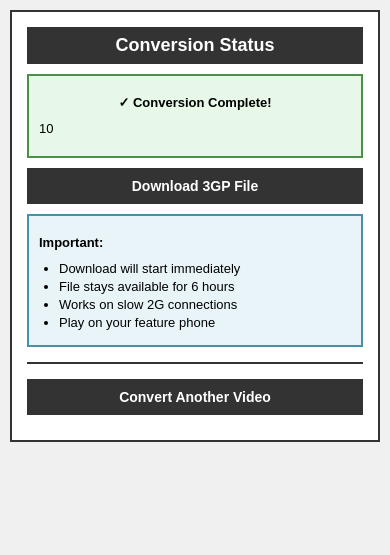
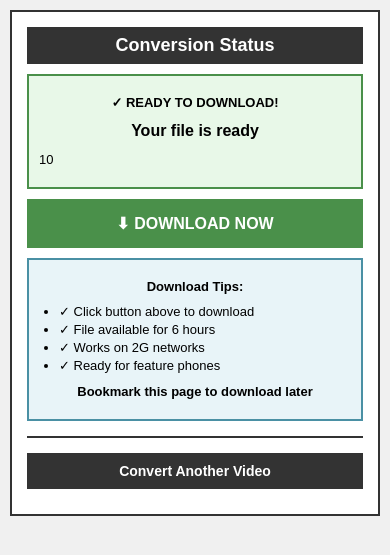
Before and after one commit to TITANICBHAI/Legacy-Tube, a Flask app: template templates/status.html in a window 390 px wide. Shown: the top 555 px of the page. Run offline with Flask 3, Linux system fonts and the light colour scheme; the template is opened without the code that fills it: most values are stand-ins (such as "Sample title", 1, 10 or a date in 2020); parts of the project's set-up code (start-up, migrations or seed data) failed here and were passed over; some libraries are stand-ins or nearby versions.

Commit message:
Improve video conversion quality and protect against YouTube blocking
Update high-quality 3GP conversion to 18 fps, enhance user interface for feature phones with clearer status and error messages, and improve YouTube bot detection with updated user agents.

Replit-Commit-Author: Agent
Replit-Commit-Session-Id: c90e0564-e9b7-40c8-a4e7-8a71b82b5e9e
Replit-Commit-Checkpoint-Type: intermediate_checkpoint
Replit-Commit-Event-Id: 5044dbde-9da1-4a25-b378-f6aba335ef7a

```diff
--- a/templates/status.html
+++ b/templates/status.html
@@ -13,43 +13,49 @@
 
 {% if file_status.status == 'downloading' or file_status.status == 'converting' %}
 <div class="status">
-<p class="center"><strong>Processing...</strong></p>
+<p class="center"><strong>&#x231B; PROCESSING YOUR VIDEO...</strong></p>
+<p class="center" style="font-size: 16px; font-weight: bold;">Please Wait</p>
 <p>{{ file_status.progress }}</p>
 </div>
 
 <div class="info">
-<p class="center"><strong>Estimated Processing Times:</strong></p>
+<p class="center"><strong>&#x1F551; How long will this take?</strong></p>
 <ul>
-<li>5-10 min video: 1-3 minutes</li>
-<li>30-60 min video: 5-15 minutes</li>
-<li>2-3 hour video: 30-90 minutes</li>
-<li>4-6 hour video: 2-4 hours</li>
+<li><strong>5-10 min video:</strong> 1-3 minutes</li>
+<li><strong>30-60 min video:</strong> 5-15 minutes</li>
+<li><strong>2-3 hour video:</strong> 30-90 minutes</li>
+<li><strong>4-6 hour video:</strong> 2-4 hours</li>
 </ul>
-<p class="center"><strong>Page auto-checks every 30 seconds</strong></p>
-<p class="center">Download button will appear automatically when ready</p>
-<p class="center">(Or click button below to check now)</p>
+</div>
+
+<div class="success" style="background: #e8f4f8; border-color: #4a90a4;">
+<p class="center"><strong>&#x2139; This page auto-refreshes every 30 seconds</strong></p>
+<p class="center">Download button appears when ready</p>
+<p class="center"><em>You can close this tab and come back later</em></p>
 </div>
 
 <form method="GET" action="/status/{{ file_id }}">
-<button type="submit">Refresh Status</button>
+<button type="submit">&#x21BB; Check Status Now</button>
 </form>
 
 {% elif file_status.status == 'completed' %}
 <div class="success">
-<p class="center"><strong>&#x2713; Conversion Complete!</strong></p>
+<p class="center"><strong>&#x2713; READY TO DOWNLOAD!</strong></p>
+<p class="center" style="font-size: 16px; font-weight: bold;">Your file is ready</p>
 <p>{{ file_status.progress }}</p>
 </div>
 
-<a href="/download/{{ file_id }}" class="button">Download 3GP File</a>
+<a href="/download/{{ file_id }}" class="button" style="background: #4a904a; font-size: 16px; padding: 15px;">&#x2B07; DOWNLOAD NOW</a>
 
 <div class="info">
-<p><strong>Important:</strong></p>
+<p class="center"><strong>Download Tips:</strong></p>
 <ul>
-<li>Download will start immediately</li>
-<li>File stays available for 6 hours</li>
-<li>Works on slow 2G connections</li>
-<li>Play on your feature phone</li>
+<li>&#x2713; Click button above to download</li>
+<li>&#x2713; File available for 6 hours</li>
+<li>&#x2713; Works on 2G networks</li>
+<li>&#x2713; Ready for feature phones</li>
 </ul>
+<p class="center" style="margin-top: 10px;"><strong>Bookmark this page to download later</strong></p>
 </div>
 
 <hr>
@@ -57,21 +63,27 @@
 
 {% elif file_status.status == 'failed' %}
 <div class="error">
-<p class="center"><strong>Conversion Failed</strong></p>
+<p class="center"><strong>&#x2717; CONVERSION FAILED</strong></p>
 <p>{{ file_status.progress }}</p>
 </div>
 
-<a href="/" class="button">Try Again</a>
+<a href="/" class="button" style="background: #a44a4a;">&#x21BB; Try Again (New Video)</a>
 
 <div class="info">
-<p><strong>Common issues:</strong></p>
+<p class="center"><strong>What to try:</strong></p>
 <ul>
-<li>Check if YouTube URL is correct</li>
-<li>Video may be age-restricted</li>
-<li>Video may be private or deleted</li>
-<li>Video exceeds 6-hour limit</li>
-<li>Try a different video</li>
+<li><strong>1.</strong> Wait 5-10 minutes and try again</li>
+<li><strong>2.</strong> Check if video is public and not deleted</li>
+<li><strong>3.</strong> Try a shorter video (under 1 hour)</li>
+<li><strong>4.</strong> Upload cookies at <a href="/cookies" style="color: #4a90a4; font-weight: bold;">/cookies page</a></li>
+<li><strong>5.</strong> Video may be age-restricted or geo-blocked</li>
 </ul>
+</div>
+
+<div class="info" style="background: #fff9e6; border-color: #d4a017;">
+<p class="center"><strong>&#x26A0; Getting blocked by YouTube?</strong></p>
+<p class="center">Upload your browser cookies to bypass blocks</p>
+<p class="center"><a href="/cookies" class="button" style="display: inline-block; width: auto; padding: 8px 15px; margin: 5px;">Go to Cookie Upload</a></p>
 </div>
 
 {% else %}
```
Also changed, not shown: replit.md (+16 -4 lines), templates/index.html (+8 -5 lines).
